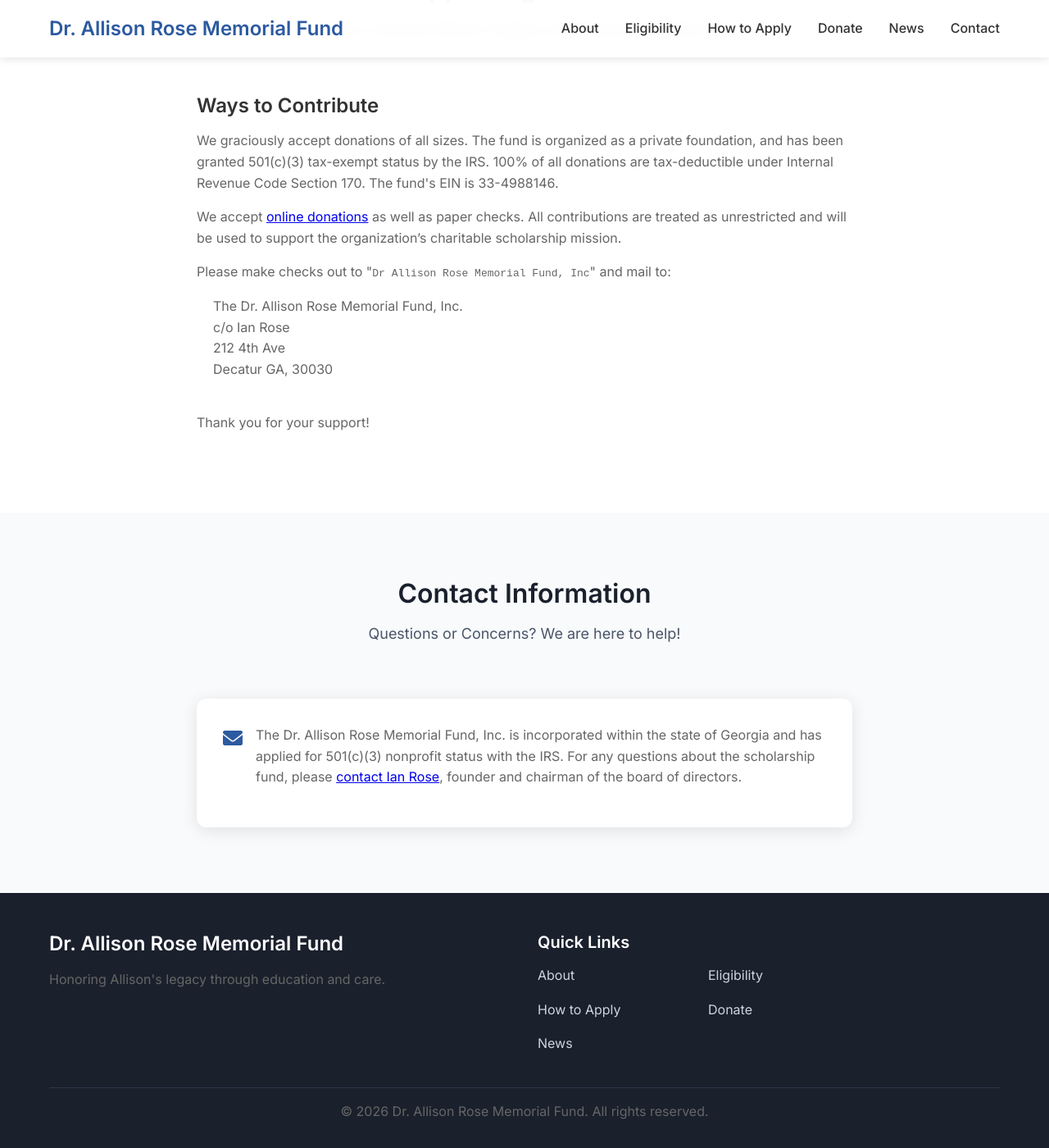
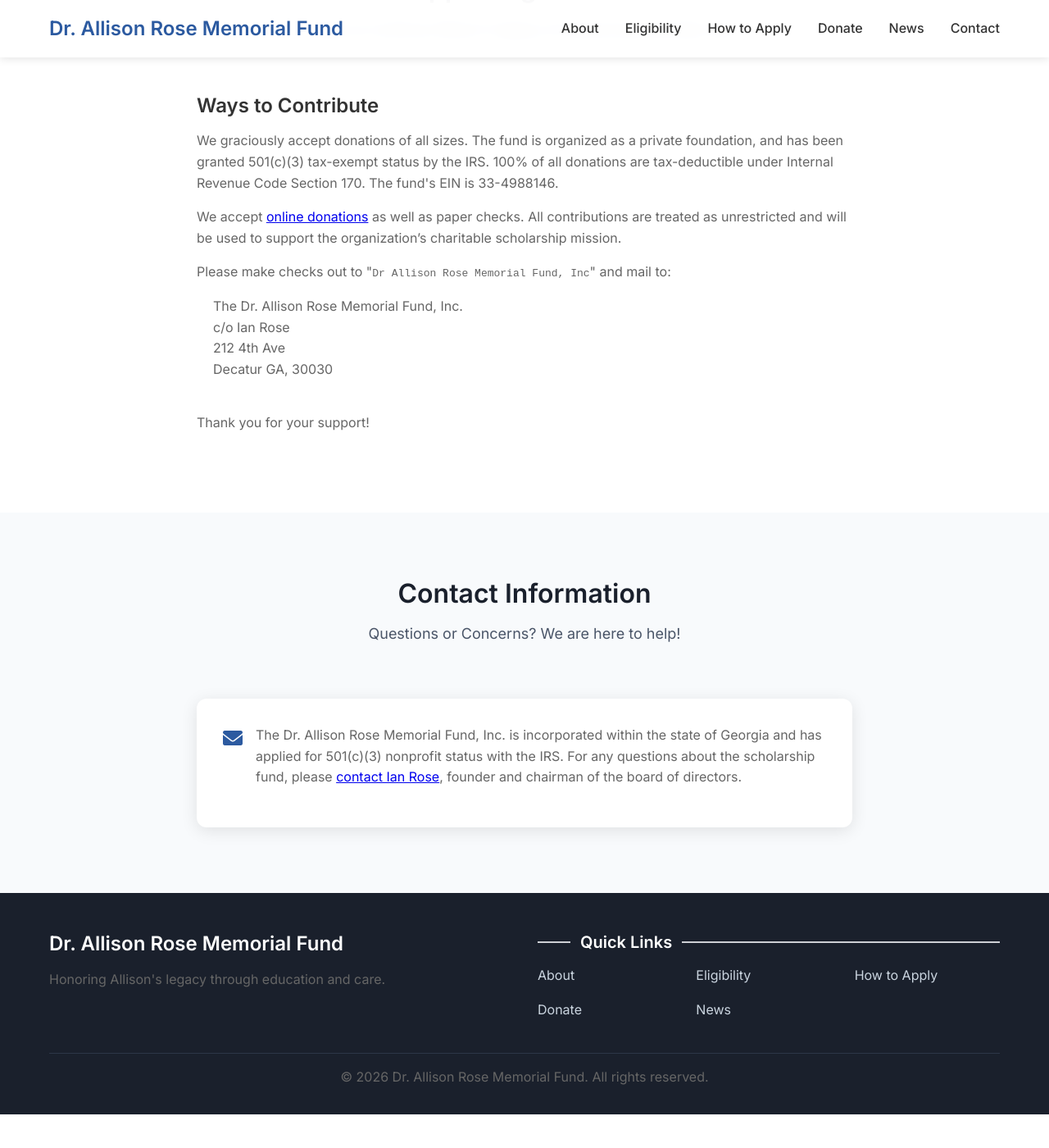
Before and after one commit to ianrose14/scholarshipfund, a Jekyll site: the page built from docs/index.html, in a window 1280 px wide and 1400 px high, scrolled down 3654 px. Shown: the whole window at 82% size. Built offline with Jekyll 4.4.1, drawn with Linux system fonts in a browser that asks for light colours; after the commit the page ends 5013 px from its top, so only the background shows below that.

Commit message:
Styling tweaks

```diff
--- /dev/null
+++ b/docs/_includes/contact.html
@@ -0,0 +1,24 @@
+<!-- Contact Section -->
+<section id="contact" class="section section-alt">
+    <div class="container">
+        <div class="section-header">
+            <h2>Contact Information</h2>
+            <p class="section-subtitle">Questions or Concerns? We are here to help!</p>
+        </div>
+        <div class="contact-content">
+            <div class="contact-info">
+                <div class="contact-item">
+                    <i class="fas fa-envelope"></i>
+                    <div>
+                        <p>The Dr. Allison Rose Memorial Fund, Inc. is incorporated within the state of Georgia
+                            and has applied for 501(c)(3) nonprofit status with the IRS. For any questions
+                            about the scholarship fund, please
+                            <a href="mailto:ianrose@allisonrosememorialfund.org">contact Ian Rose</a>,
+                            founder and chairman of the board of directors.
+                        </p>
+                    </div>
+                </div>
+            </div>
+        </div>
+    </div>
+</section>
--- /dev/null
+++ b/docs/_includes/hero.html
@@ -0,0 +1,17 @@
+<!-- Hero Section -->
+<section class="hero">
+    <div class="hero-container">
+        <div class="hero-content">
+            <h1 class="hero-title">Advancing NNP Training in Atlanta</h1>
+            <p class="hero-subtitle">The Dr. Allison Rose Memorial Fund provides up to $25,000 per year in
+                tuition assistance to nurses pursuing a Neonatal Nurse Practitioner degree.</p>
+            <div class="hero-cta">
+                <a href="apply.html#apply" class="btn btn-primary">Learn How to Apply</a>
+                <a href="index.html#about" class="btn btn-secondary">Learn More</a>
+            </div>
+        </div>
+        <div class="hero-image">
+            <img src="img/allison_headshot.jpg" alt="Allison Rose" class="hero-photo">
+        </div>
+    </div>
+</section>
--- a/docs/index.html
+++ b/docs/index.html
@@ -2,23 +2,7 @@
 layout: default
 title: Dr. Allison Rose Memorial Fund
 ---
-<!-- Hero Section -->
-<section class="hero">
-    <div class="hero-container">
-        <div class="hero-content">
-            <h1 class="hero-title">Advancing NNP Training in Atlanta</h1>
-            <p class="hero-subtitle">The Dr. Allison Rose Memorial Fund provides up to $25,000 per year in
-                tuition assistance to nurses pursuing a Neonatal Nurse Practitioner degree.</p>
-            <div class="hero-cta">
-                <a href="apply.html#apply" class="btn btn-primary">Learn How to Apply</a>
-                <a href="#about" class="btn btn-secondary">Learn More</a>
-            </div>
-        </div>
-        <div class="hero-image">
-            <img src="img/allison_headshot.jpg" alt="Allison Rose" class="hero-photo">
-        </div>
-    </div>
-</section>
+{% include hero.html %}
 
 <!-- About Section -->
 <section id="about" class="section">
@@ -160,28 +144,4 @@
     </div>
 </section>
 
-<!-- Contact Section -->
-<section id="contact" class="section section-alt">
-    <div class="container">
-        <div class="section-header">
-            <h2>Contact Information</h2>
-            <p class="section-subtitle">Questions or Concerns? We are here to help!</p>
-        </div>
-        <div class="contact-content">
-            <div class="contact-info">
-                <div class="contact-item">
-                    <i class="fas fa-envelope"></i>
-                    <div>
-                        <p>The Dr. Allison Rose Memorial Fund, Inc. is incorporated within the state of Georgia
-                            and has applied for 501(c)(3) nonprofit status with the IRS. For any
-                            questions
-                            about the scholarship fund, please
-                            <a href="mailto:ianrose@allisonrosememorialfund.org">contact Ian Rose</a>,
-                            founder and chairman of the board of directors.
-                        </p>
-                    </div>
-                </div>
-            </div>
-        </div>
-    </div>
-</section>
+{% include contact.html %}
--- a/docs/styles.css
+++ b/docs/styles.css
@@ -501,6 +501,26 @@
     margin-bottom: 1rem;
 }
 
+.footer-section h4 {
+    display: flex;
+    align-items: center;
+    gap: 0.75rem;
+}
+
+.footer-section h4::before {
+    content: "";
+    width: 40px;
+    height: 2px;
+    background-color: #ced0d5;
+}
+
+.footer-section h4::after {
+    content: "";
+    flex: 1;
+    height: 2px;
+    background-color: #ced0d5;
+}
+
 .footer-section ul {
     list-style: none;
 }
@@ -514,6 +534,13 @@
     grid-template-columns: 1fr 1fr;
     gap: 0.5rem 1rem;
     max-width: 400px;
+}
+
+@media (min-width: 1024px) {
+    .quick-links {
+        grid-template-columns: 1fr 1fr 1fr;
+        max-width: 600px;
+    }
 }
 
 .footer-section a {
```
Also changed, not shown: docs/apply.html (+2 -41 lines).
